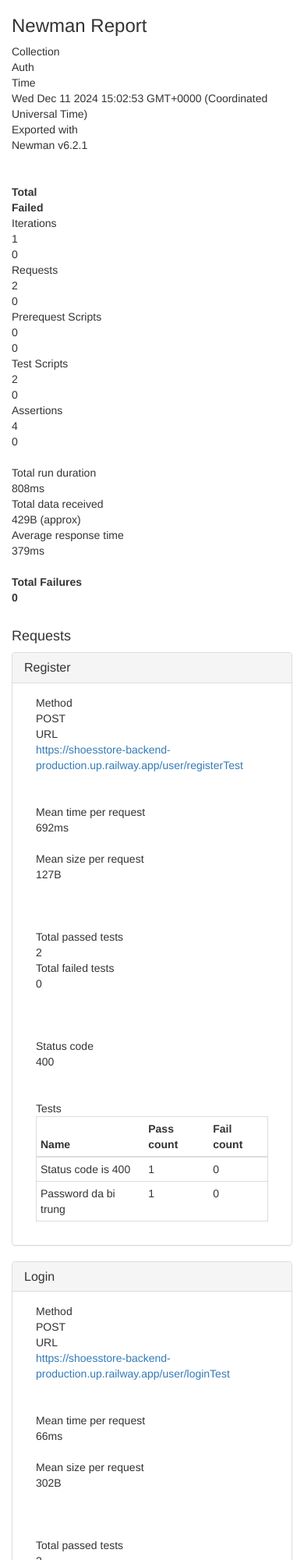
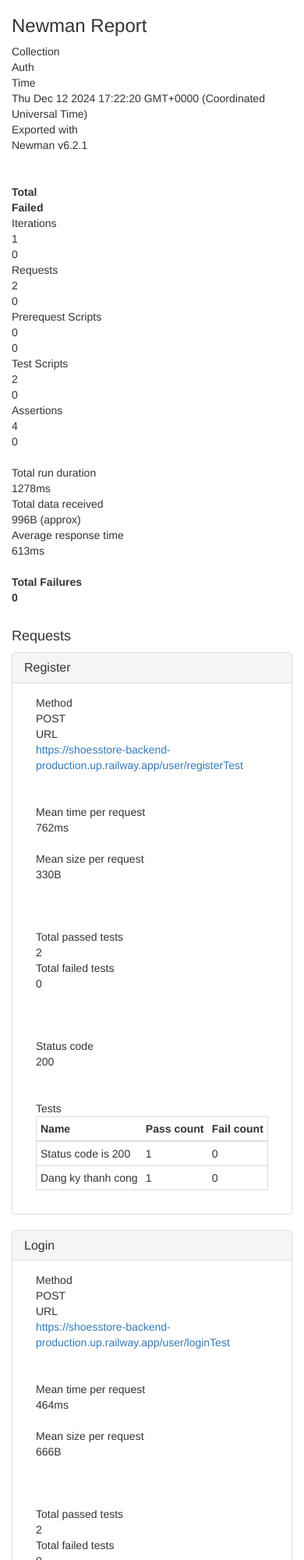
Before and after one commit to ThanhHuyen1605/TL-CK, a plain HTML site: page report.html in a window 390 px wide. Shown: the top 2000 px of the page at 78% size. Drawn offline with Linux system fonts and the light colour scheme.

Commit message:
Deploy Postman Report be9c411e81852c5b7036363de3d13b15fceba024

```diff
--- a/report.html
+++ b/report.html
@@ -28,7 +28,7 @@
     <div class="row">
         <div class="col-md-3">Collection</div><div class="col-md-9">Auth</div>
 
-        <div class="col-md-3">Time</div><div class="col-md-9">Wed Dec 11 2024 15:02:53 GMT+0000 (Coordinated Universal Time)</div>
+        <div class="col-md-3">Time</div><div class="col-md-9">Thu Dec 12 2024 17:22:20 GMT+0000 (Coordinated Universal Time)</div>
         <div class="col-md-3">Exported with</div><div class="col-md-9">Newman v6.2.1</div>
         <div class="col-md-12">&nbsp;</div>
         <div class="col-md-4">&nbsp;</div><div class="col-md-4"><strong>Total</strong></div><div class="col-md-4"><strong>Failed</strong></div>
@@ -40,9 +40,9 @@
           <div class="col-md-4">Assertions</div><div class="col-md-4">4</div><div class="col-md-4">0</div>
 
         <div class="col-md-12">&nbsp;</div>
-        <div class="col-md-6">Total run duration</div><div class="col-md-6">808ms</div>
-        <div class="col-md-6">Total data received</div><div class="col-md-6">429B (approx)</div>
-        <div class="col-md-6">Average response time</div><div class="col-md-6">379ms</div>
+        <div class="col-md-6">Total run duration</div><div class="col-md-6">1278ms</div>
+        <div class="col-md-6">Total data received</div><div class="col-md-6">996B (approx)</div>
+        <div class="col-md-6">Average response time</div><div class="col-md-6">613ms</div>
 
         <div class="col-md-12">&nbsp;</div>
         <div class="col-md-3"><strong>Total Failures</strong></div><div class="col-md-6"><strong>0</strong></div>
@@ -50,13 +50,13 @@
 
     <br/><h4>Requests</h4>
 
-                <div class="panel-group" id="collapse-request-2fac0c99-33f8-4573-b555-a14feebcdb22" role="tablist" aria-multiselectable="true">
+                <div class="panel-group" id="collapse-request-62658fe9-7219-41ea-94af-444cfc81540f" role="tablist" aria-multiselectable="true">
                     <div class="panel panel-default">
-                        <div class="panel-heading" role="tab" id="requestHead-2fac0c99-33f8-4573-b555-a14feebcdb22">
-                            <h4 class="panel-title"><a data-toggle="collapse" data-parent="#accordion" href="#requestData-2fac0c99-33f8-4573-b555-a14feebcdb22" aria-controls="collapseOne">Register</a></h4>
+                        <div class="panel-heading" role="tab" id="requestHead-62658fe9-7219-41ea-94af-444cfc81540f">
+                            <h4 class="panel-title"><a data-toggle="collapse" data-parent="#accordion" href="#requestData-62658fe9-7219-41ea-94af-444cfc81540f" aria-controls="collapseOne">Register</a></h4>
                         </div>
 
-                        <div id="requestData-2fac0c99-33f8-4573-b555-a14feebcdb22" class="panel-collapse collapse in" role="tabpanel" aria-labelledby="requestHead-2fac0c99-33f8-4573-b555-a14feebcdb22">
+                        <div id="requestData-62658fe9-7219-41ea-94af-444cfc81540f" class="panel-collapse collapse in" role="tabpanel" aria-labelledby="requestHead-62658fe9-7219-41ea-94af-444cfc81540f">
                             <div class="panel-body">
 
                                     <div class="col-md-4">Method</div><div class="col-md-8">POST</div>
@@ -65,15 +65,15 @@
                                 <div class="col-md-12">&nbsp;</div>
 
                                 <div class="col-md-12">&nbsp;</div>
-                                <div class="col-md-4">Mean time per request</div><div class="col-md-8">692ms</div><br/>
-                                <div class="col-md-4">Mean size per request</div><div class="col-md-8">127B</div><br/>
+                                <div class="col-md-4">Mean time per request</div><div class="col-md-8">762ms</div><br/>
+                                <div class="col-md-4">Mean size per request</div><div class="col-md-8">330B</div><br/>
 
                                 <div class="col-md-12">&nbsp;</div>
                                 <br/><div class="col-md-4">Total passed tests</div><div class="col-md-8">2</div>
                                 <div class="col-md-4">Total failed tests</div><div class="col-md-8">0</div><br/>
 
                                 <div class="col-md-12">&nbsp;</div>
-                                <br/><div class="col-md-4">Status code</div><div class="col-md-8">400</div><br/>
+                                <br/><div class="col-md-4">Status code</div><div class="col-md-8">200</div><br/>
 
                                     <div class="col-md-12">&nbsp;</div>
                                     <div class="col-md-4">Tests</div>
@@ -81,20 +81,20 @@
                                     <div class="col-md-8">
                                         <table class="table table-responsive table-condensed">
                                             <thead><tr><th>Name</th><th>Pass count</th><th>Fail count</th></tr></thead>
-                                            <tbody><tr><td>Status code is 400</td><td>1</td><td>0</td></tr><tr><td>Password da bi trung</td><td>1</td><td>0</td></tr></tbody>
+                                            <tbody><tr><td>Status code is 200</td><td>1</td><td>0</td></tr><tr><td>Dang ky thanh cong</td><td>1</td><td>0</td></tr></tbody>
                                         </table>
                                     </div>
                             </div>
                         </div>
                     </div>
                 </div>
-                <div class="panel-group" id="collapse-request-03047be7-e131-4823-b3bd-f2cac40d1c50" role="tablist" aria-multiselectable="true">
+                <div class="panel-group" id="collapse-request-27f01dd6-f85f-445b-abf2-2fac6392d938" role="tablist" aria-multiselectable="true">
                     <div class="panel panel-default">
-                        <div class="panel-heading" role="tab" id="requestHead-03047be7-e131-4823-b3bd-f2cac40d1c50">
-                            <h4 class="panel-title"><a data-toggle="collapse" data-parent="#accordion" href="#requestData-03047be7-e131-4823-b3bd-f2cac40d1c50" aria-controls="collapseOne">Login</a></h4>
+                        <div class="panel-heading" role="tab" id="requestHead-27f01dd6-f85f-445b-abf2-2fac6392d938">
+                            <h4 class="panel-title"><a data-toggle="collapse" data-parent="#accordion" href="#requestData-27f01dd6-f85f-445b-abf2-2fac6392d938" aria-controls="collapseOne">Login</a></h4>
                         </div>
 
-                        <div id="requestData-03047be7-e131-4823-b3bd-f2cac40d1c50" class="panel-collapse collapse in" role="tabpanel" aria-labelledby="requestHead-03047be7-e131-4823-b3bd-f2cac40d1c50">
+                        <div id="requestData-27f01dd6-f85f-445b-abf2-2fac6392d938" class="panel-collapse collapse in" role="tabpanel" aria-labelledby="requestHead-27f01dd6-f85f-445b-abf2-2fac6392d938">
                             <div class="panel-body">
 
                                     <div class="col-md-4">Method</div><div class="col-md-8">POST</div>
@@ -103,15 +103,15 @@
                                 <div class="col-md-12">&nbsp;</div>
 
                                 <div class="col-md-12">&nbsp;</div>
-                                <div class="col-md-4">Mean time per request</div><div class="col-md-8">66ms</div><br/>
-                                <div class="col-md-4">Mean size per request</div><div class="col-md-8">302B</div><br/>
+                                <div class="col-md-4">Mean time per request</div><div class="col-md-8">464ms</div><br/>
+                                <div class="col-md-4">Mean size per request</div><div class="col-md-8">666B</div><br/>
 
                                 <div class="col-md-12">&nbsp;</div>
                                 <br/><div class="col-md-4">Total passed tests</div><div class="col-md-8">2</div>
                                 <div class="col-md-4">Total failed tests</div><div class="col-md-8">0</div><br/>
 
                                 <div class="col-md-12">&nbsp;</div>
-                                <br/><div class="col-md-4">Status code</div><div class="col-md-8">400</div><br/>
+                                <br/><div class="col-md-4">Status code</div><div class="col-md-8">200</div><br/>
 
                                     <div class="col-md-12">&nbsp;</div>
                                     <div class="col-md-4">Tests</div>
@@ -119,7 +119,7 @@
                                     <div class="col-md-8">
                                         <table class="table table-responsive table-condensed">
                                             <thead><tr><th>Name</th><th>Pass count</th><th>Fail count</th></tr></thead>
-                                            <tbody><tr><td>Status code is 400</td><td>1</td><td>0</td></tr><tr><td>Vui long nhap email va password!</td><td>1</td><td>0</td></tr></tbody>
+                                            <tbody><tr><td>Status code is 200</td><td>1</td><td>0</td></tr><tr><td>Dang nhap thanh cong</td><td>1</td><td>0</td></tr></tbody>
                                         </table>
                                     </div>
                             </div>
```
